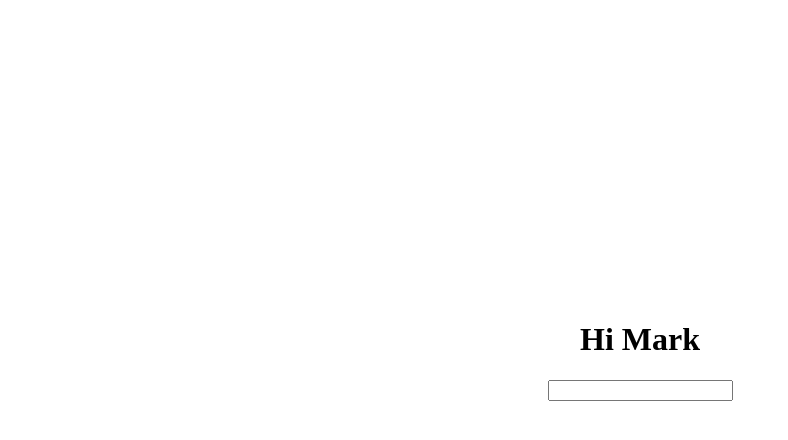
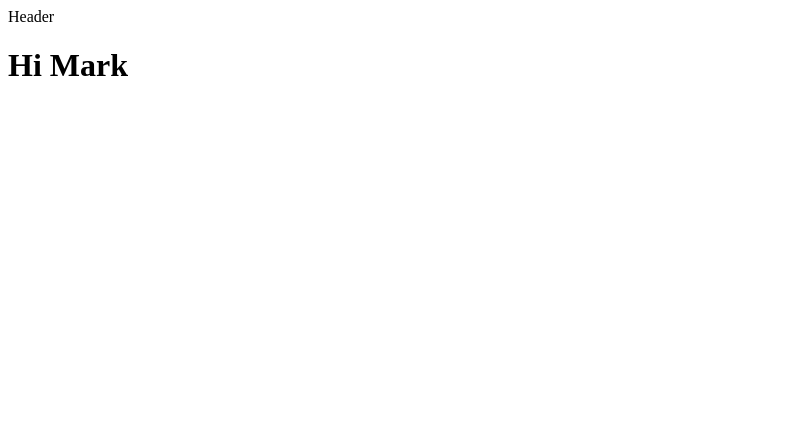
Before and after one commit to CookingMachine/miti-web, a React app: page / in a window 1280 px wide. Shown: the top 440 px of the page, without its empty margins (0-788 px from the left). Built offline with nearby package versions, Linux system fonts and the light colour scheme.

Commit message:
Initial markup

```diff
--- a/src/App.tsx
+++ b/src/App.tsx
@@ -1,7 +1,7 @@
 import * as React from "react";
 import { Switch, Route } from "react-router-dom";
 import Home from "components/Home";
-import Layout from "components/Layout";
+import Layout from "components/Layout/Layout";
 
 const App = () => {
     return (
--- a/src/components/Home.tsx
+++ b/src/components/Home.tsx
@@ -7,12 +7,7 @@ interface Props extends RouteComponentProps {
 const HomePage = ({}: Props) => {
 
     return (
-        <div style={{textAlign: 'center', marginTop: '300px'}}>
-            <div style={{display: 'inline-block', width: '350px'}}>
-                <h1>Hi Mark</h1>
-                <input width='100%'/>
-            </div>
-        </div>
+        <h1>Hi Mark</h1>
     )
 }
 
--- a/src/components/Layout.tsx
+++ /dev/null
@@ -1,15 +0,0 @@
-import * as React from "react";
-
-interface Props {
-    children: any;
-}
-
-const Layout = ({children}: Props) => {
-    return (
-        <>
-            {children}
-        </>
-    )
-}
-
-export default Layout;
--- /dev/null
+++ b/src/components/Layout/Header.tsx
@@ -0,0 +1,15 @@
+import * as React from 'react';
+
+interface Props {
+
+}
+
+const Header = ({}: Props) => {
+    return (
+        <div className='header'>
+            Header
+        </div>
+    )
+}
+
+export default Header;
--- /dev/null
+++ b/src/components/Layout/Layout.tsx
@@ -0,0 +1,17 @@
+import * as React from "react";
+import Header from "./Header";
+
+interface LayoutProps {
+    children: any;
+}
+
+const Layout = ({children}: LayoutProps) => {
+    return (
+        <div className='container layout'>
+            <Header />
+            {children}
+        </div>
+    )
+}
+
+export default Layout;
--- /dev/null
+++ b/src/components/Layout/header.scss
@@ -0,0 +1,14 @@
+html, body, #root, .container {
+    height: 100%;
+}
+
+.layout {
+    background: #fff;
+    margin: 0px auto;
+    padding: 0px;
+
+    .header {
+        padding: 15px;
+        height: 150px;
+    }
+}
--- a/src/index.tsx
+++ b/src/index.tsx
@@ -1,6 +1,7 @@
 import * as ReactDOM from 'react-dom';
 import { BrowserRouter } from 'react-router-dom';
 import * as React from 'react';
+import './styles/main'
 import App from './App';
 
 const rootElement = document.getElementById('root');
--- /dev/null
+++ b/src/styles/main.scss
@@ -0,0 +1,4 @@
+@import './theme.scss';
+@import 'bootstrap/scss/bootstrap.scss';
+
+@import '../components/Layout/header.scss'
--- /dev/null
+++ b/src/styles/theme.scss
@@ -0,0 +1,5 @@
+$body-bg: #FFDAB9;
+$body-color: #222;
+
+$primary: #222;
+$secondary: #fc3a3b;
--- a/tsconfig.json
+++ b/tsconfig.json
@@ -1,6 +1,6 @@
 {
     "compilerOptions": {
-        "baseUrl": "./src",
+		"baseUrl": "./src",
         "target": "es5",
         "jsx": "react",
         "sourceMap": true,
--- a/webpack.config.js
+++ b/webpack.config.js
@@ -19,13 +19,23 @@ module.exports = (env) => {
                 {
                     test: /\.tsx?$/,
                     loader: 'ts-loader'
+                },
+                {
+                    test: /\.s(a|c)ss$/,
+                    exclude: /node_modules/,
+                    loader: [
+                      'style-loader',
+                      'css-loader',
+                      'sass-loader'
+                    ]
                 }
             ]
         },
         resolve: {
-            extensions: [ '.ts', '.tsx', '.js' ],
+            extensions: [ '.ts', '.tsx', '.js', '.scss'],
             alias: {
                 ['components']: path.resolve(__dirname, 'src/components'),
+                ['styles']: path.resolve(__dirname, 'src/styles'),
                 ['consts']: path.resolve(__dirname, 'src/consts'),
             }
         },
```
Also changed, not shown: package.json (+8 -0 lines), 1 other file (tests, documents, lock files or other folders).
